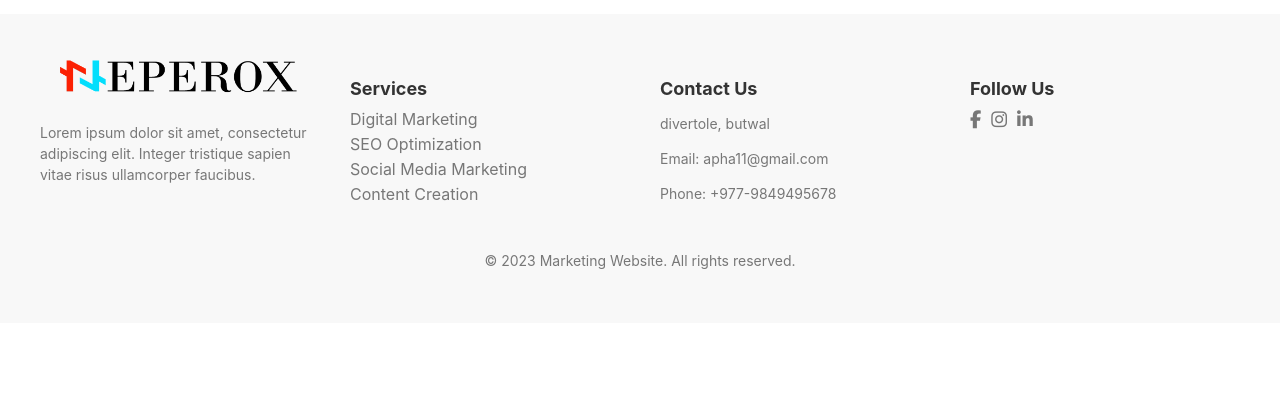
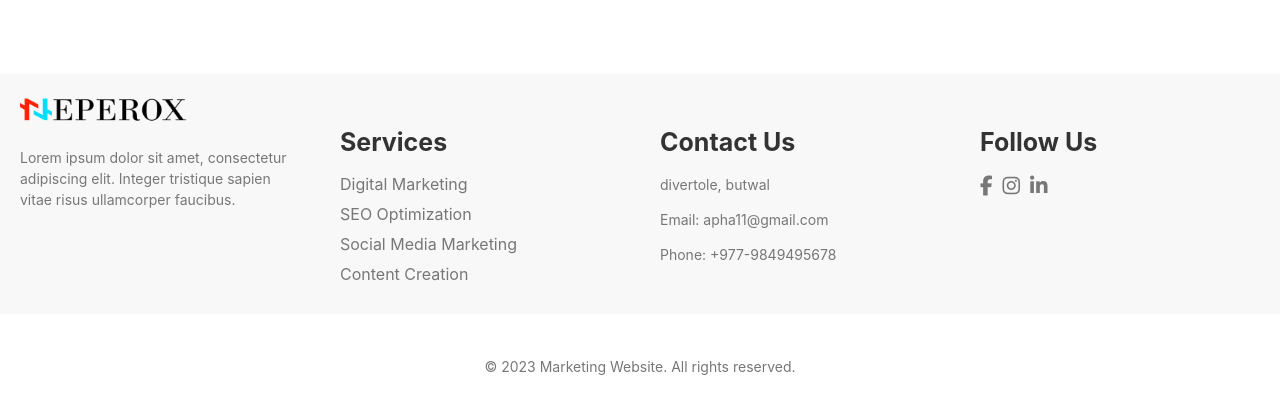
Before and after one commit to dhawaksir/Neperox, a React (Create React App) app: page / in a window 1280 px wide. Shown: the part 1116-1529 px from the top of the page. Before the commit the page ends 1439 px from the top, so only its background shows below. Built offline with nearby package versions, Linux system fonts and the light colour scheme.

Commit message:
Your commit message

```diff
--- a/src/components/footer/footer.css
+++ b/src/components/footer/footer.css
@@ -1,23 +1,28 @@
 /* Footer Styles */
 footer {
-  background-color: #f8f8f8;
-  padding: 40px 0;
+  background-color: #fff; /* Outer white background */
+  padding: 60px 0;
+  color: #333;
 }
 
 .footer-container {
   display: flex;
   justify-content: space-between;
-  max-width: 1200px;
+  max-width: 1600px;
   margin: 0 auto;
+  background-color: #f8f8f8; /* Inner smoke white background */
+  padding: 20px;
+  border-radius: 2px;
+  gap: 40px; /* Add equal spacing between footer columns */
 }
 
 .footer-column {
-  flex-basis: 30%;
+  flex-basis: 50%;
 }
 
 .footer-column h4 {
-  font-size: 18px;
-  margin-bottom: 10px;
+  font-size: 25px;
+  margin-bottom: 17px;
   color: #333;
 }
 
@@ -34,25 +39,29 @@ footer {
 }
 
 .footer-column ul li {
-  margin-bottom: 5px;
+  margin-bottom: 10px;
 }
 
 .footer-column ul li a {
   color: #777;
   text-decoration: none;
+  transition: color 0.3s ease;
+}
+
+.footer-column ul li a:hover {
+  color: #555;
 }
 
 .bottom-footer {
-  margin-top: 20px;
+  margin-top: 30px;
   display: flex;
-  justify-content: center; /* Center align the content */
+  justify-content: center;
   align-items: center;
 }
 
 .bottom-footer p {
   font-size: 14px;
   color: #777;
-  text-align: center; /* Center align the text */
 }
 
 .social-icons {
@@ -68,27 +77,33 @@ footer {
 
 .social-icons li a {
   color: #777;
-  font-size: 18px;
-}
-
-/* Add your custom styles below this line */
-.footer-logo {
-  height: 50px;
-  margin-left: 20px;
-}
-
-/* Add custom gap between sections */
-.footer-column + .footer-column {
-  margin-left: 40px;
-}
-
-.social-icons li a {
-  color: #777;
-  font-size: 18px;
-  text-decoration: none; /* Add text-decoration for links */
-  transition: color 0.3s ease; /* Add transition effect for color change */
+  font-size: 20px;
+  text-decoration: none;
+  transition: color 0.3s ease;
 }
 
 .social-icons li a:hover {
-  color: #333; /* Change color on hover */
+  color: #555;
 }
+
+/* Custom Background Styles */
+.footer-logo {
+  height: 35px;
+}
+
+.wave {
+  position: relative;
+  overflow: hidden;
+}
+
+.wave::before {
+  content: '';
+  position: absolute;
+  bottom: 0;
+  left: 0;
+  right: 0;
+  height: 100px; /* Increase the height to extend the smoke white background */
+  background-color: #f8f8f8; /* Inner smoke white background for the wave */
+  transform-origin: center bottom;
+  transform: scaleY(2);
+}
--- a/src/components/footer/footer.jsx
+++ b/src/components/footer/footer.jsx
@@ -38,6 +38,7 @@ const Footer = () => {
       <div className="bottom-footer">
         <p>&copy; 2023 Marketing Website. All rights reserved.</p>
       </div>
+      <div className="wave"></div> {/* Add a decorative wave element */}
     </footer>
   );
 }
```
